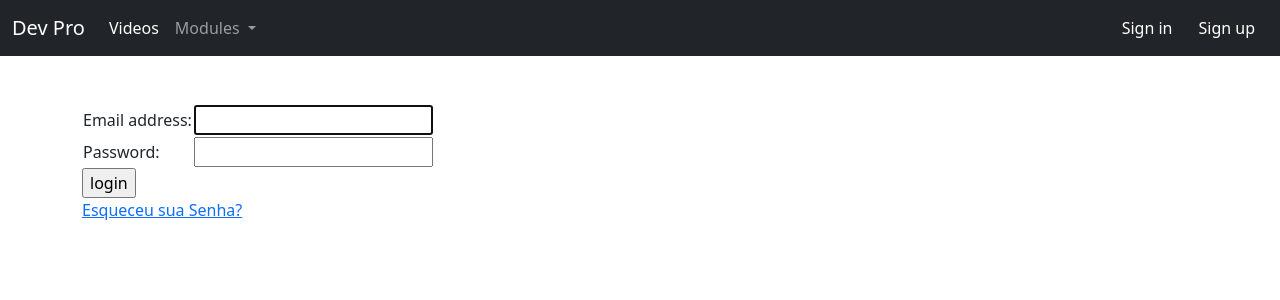
After one commit to Rudie23/django-devpro, a Django app: page /accounts/login/ in a window 1280 px wide. The commit adds this page. Shown: the top 300 px of the page. Run offline with Django 5.2, Linux system fonts and the light colour scheme; data that the repository does not hold is empty; some libraries are stand-ins or nearby versions.

Commit message:
pytest redirect is not working

```diff
--- a/website/base/templates/base/base.html
+++ b/website/base/templates/base/base.html
@@ -44,7 +44,7 @@
                     </ul>
                 </li>
             </ul>
-            <a class="btn btn-dark" href="#" type="button">Sign in</a>
+            <a class="btn btn-dark" href="{% url 'login' %}" type="button">Sign in</a>
             <a class="btn btn-dark" href="#" type="button">Sign up</a>
         </div>
     </div>
--- /dev/null
+++ b/website/base/templates/registration/login.html
@@ -0,0 +1,46 @@
+{% extends 'base/base.html' %}
+{% load static %}
+{% block title %}Dev Pro - Login{% endblock %}
+{% block content %}
+    <div class="container mt-5">
+        <div class="row">
+            <div class="col">
+
+                {% if form.errors %}
+                    <p>Your username and password didn't match. Please try again.</p>
+                {% endif %}
+
+                {% if next %}
+                    {% if user.is_authenticated %}
+                        <p>Your account doesn't have access to this page. To proceed,
+                            please login with an account that has access.</p>
+                    {% else %}
+                        <p>Please login to see this page.</p>
+                    {% endif %}
+                {% endif %}
+
+                <form method="post" action="{% url 'login' %}">
+                    {% csrf_token %}
+                    <table>
+                        <tr>
+                            <td>{{ form.username.label_tag }}</td>
+                            <td>{{ form.username }}</td>
+                        </tr>
+                        <tr>
+                            <td>{{ form.password.label_tag }}</td>
+                            <td>{{ form.password }}</td>
+                        </tr>
+                    </table>
+
+                    <input type="submit" value="login">
+                    <input type="hidden" name="next" value="{{ next }}">
+                </form>
+
+                {# Assumes you setup the password_reset view in your URLconf #}
+                <p><a href="{% url 'password_reset' %}">Esqueceu sua Senha?</a></p>
+            </div>
+        </div>
+
+    </div>
+
+{% endblock %}
--- a/website/settings.py
+++ b/website/settings.py
@@ -34,6 +34,8 @@
 ALLOWED_HOSTS = config('ALLOWED_HOSTS', cast=Csv())
 
 AUTH_USER_MODEL = 'base.DevUser'
+
+LOGIN_REDIRECT_URL = '/modules'
 
 # Application definition
 
--- a/website/urls.py
+++ b/website/urls.py
@@ -22,6 +22,7 @@
 
 urlpatterns = [
     path('admin/', admin.site.urls),
+    path('accounts/', include('django.contrib.auth.urls')),
     path('', include('website.base.urls')),
     path('videos/', include('website.videos.urls')),
     path('modules/', include('website.modules.urls')),
```
Also changed, not shown: website/base/tests/test_login.py (added, +72 -0 lines).
